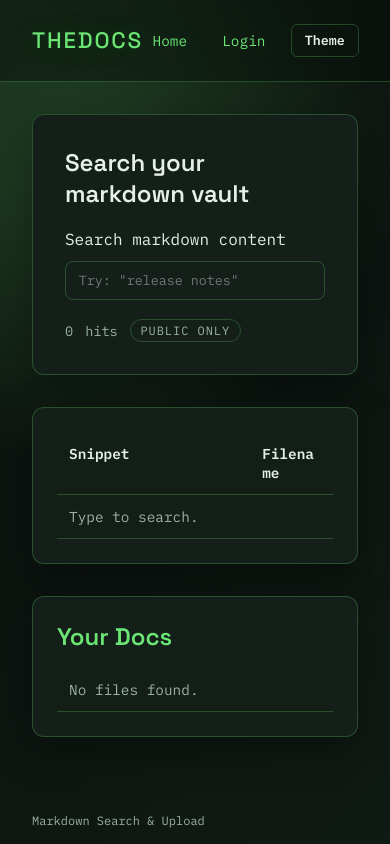
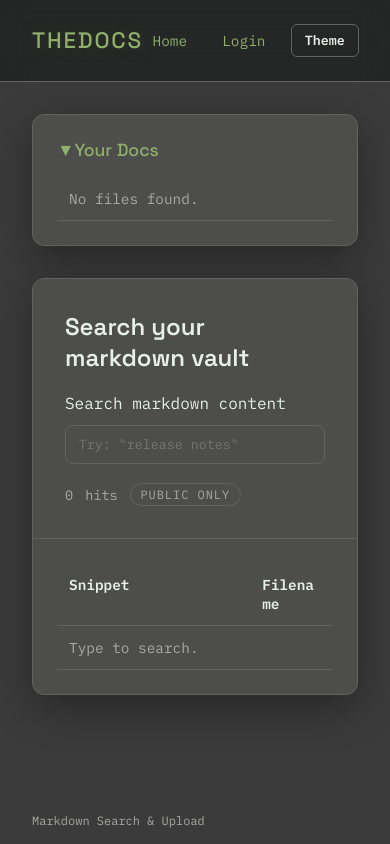
Before and after one commit to costa-rica/TheDocs, a FastAPI app: page / in a window 390 px wide. Run offline with FastAPI, Linux system fonts and the light colour scheme; parts of the project's set-up code (start-up, migrations or seed data) failed here and were passed over; some libraries are stand-ins or nearby versions.

Commit message:
Redesign home page layout and color scheme
- Reorganize layout: Your Docs on left, Search on right (mobile-first)
- Replace neon green gradient with solid color backgrounds
- Update color palette to earthy grays with muted green accents
  - Dark theme: Rich Grey, Neutral Dark Gray, Storm Dust, Bonsai
  - Light theme: Clean whites and grays with olive green accents
- Unify search section with single border around header and results
- Add collapsible Your Docs on small screens (expanded by default)

🤖 Generated with [Claude Code](https://claude.com/claude-code)

Co-Authored-By: Claude <noreply@anthropic.com>

```diff
--- a/src/app/static/css/styles.css
+++ b/src/app/static/css/styles.css
@@ -7,29 +7,29 @@
 }
 
 .theme-dark {
-  --bg: #0a0f0c;
-  --bg-alt: #101a14;
-  --panel: #131f18;
+  --bg: #3B3B3B;
+  --bg-alt: #4D4D4B;
+  --panel: #4D4D4B;
   --text: #e6efe9;
-  --muted: #9bb2a5;
-  --accent: #6be675;
-  --accent-strong: #34c759;
-  --border: rgba(107, 230, 117, 0.25);
-  --table: rgba(19, 31, 24, 0.9);
-  --glow: 0 0 25px rgba(52, 199, 89, 0.25);
+  --muted: #a8a8a6;
+  --accent: #8EB068;
+  --accent-strong: #4B7231;
+  --border: #626261;
+  --table: #4D4D4B;
+  --glow: 0 0 20px rgba(142, 176, 104, 0.2);
 }
 
 .theme-light {
-  --bg: #f6f7f4;
-  --bg-alt: #eef2ec;
+  --bg: #ffffff;
+  --bg-alt: #f5f5f5;
   --panel: #ffffff;
-  --text: #0f1a14;
-  --muted: #5d6b62;
-  --accent: #1d7f3b;
-  --accent-strong: #11632c;
-  --border: rgba(17, 99, 44, 0.2);
-  --table: rgba(255, 255, 255, 0.95);
-  --glow: 0 0 20px rgba(29, 127, 59, 0.2);
+  --text: #2d2d2d;
+  --muted: #6b6b6b;
+  --accent: #4B7231;
+  --accent-strong: #2F502C;
+  --border: #d4d4d4;
+  --table: #ffffff;
+  --glow: 0 0 15px rgba(75, 114, 49, 0.15);
 }
 
 * {
@@ -39,9 +39,7 @@
 body {
   margin: 0;
   font-family: var(--font-mono);
-  background: radial-gradient(circle at top left, rgba(107, 230, 117, 0.12), transparent 50%),
-    radial-gradient(circle at 20% 20%, rgba(107, 230, 117, 0.15), transparent 40%),
-    linear-gradient(135deg, var(--bg), var(--bg-alt));
+  background: var(--bg);
   color: var(--text);
   min-height: 100vh;
   display: flex;
@@ -137,17 +135,26 @@ a:hover {
   gap: 2rem;
 }
 
-.search-panel {
+.search-section {
   background: var(--panel);
-  padding: 2rem;
   border-radius: var(--radius);
   box-shadow: var(--shadow);
   border: 1px solid var(--border);
+  overflow: hidden;
 }
 
-.search-panel h1 {
+.search-header {
+  padding: 2rem;
+  border-bottom: 1px solid var(--border);
+}
+
+.search-header h1 {
   font-family: var(--font-display);
   margin-top: 0;
+}
+
+.search-results {
+  padding: 1.5rem;
 }
 
 .search-form {
@@ -249,6 +256,36 @@ button.danger {
   margin: 0 0 1rem;
   font-family: var(--font-display);
   color: var(--accent);
+}
+
+.docs-collapse summary {
+  cursor: pointer;
+  list-style: none;
+}
+
+.docs-collapse summary::-webkit-details-marker {
+  display: none;
+}
+
+.docs-collapse summary::before {
+  content: "▼ ";
+  display: inline-block;
+  transition: transform var(--transition);
+}
+
+.docs-collapse:not([open]) summary::before {
+  transform: rotate(-90deg);
+}
+
+@media (min-width: 900px) {
+  .docs-collapse summary {
+    cursor: default;
+    pointer-events: none;
+  }
+
+  .docs-collapse summary::before {
+    display: none;
+  }
 }
 
 .doc-title {
--- a/src/app/templates/home.html
+++ b/src/app/templates/home.html
@@ -2,7 +2,32 @@
 {% block content %}
 <section class="home-layout">
   <div class="home-left">
-    <div class="search-panel">
+    <div class="results-panel">
+      <details class="docs-collapse" open>
+        <summary class="panel-title">Your Docs</summary>
+        <div class="docs-content">
+          <table class="results-table docs-table">
+            <tbody>
+              {% for row in rows %}
+              <tr>
+                <td>
+                  <a href="/markdown/{{ row.filename }}">{{ row.filename }}</a>{% if row.title %} ({{ row.title }}){% endif %}
+                </td>
+              </tr>
+              {% else %}
+              <tr>
+                <td class="empty-row">No files found.</td>
+              </tr>
+              {% endfor %}
+            </tbody>
+          </table>
+        </div>
+      </details>
+    </div>
+  </div>
+  <div class="home-right">
+    <div class="search-section">
+      <div class="search-header">
         <h1>Search your markdown vault</h1>
         <form class="search-form" method="get" action="/">
           <label for="q">Search markdown content</label>
@@ -26,7 +51,7 @@
           {% endif %}
         </div>
       </div>
-    <div class="results-panel">
+      <div class="search-results">
         <table class="results-table">
           <thead>
             <tr>
@@ -59,25 +84,6 @@
         </table>
       </div>
     </div>
-  <div class="home-right">
-    <div class="results-panel">
-      <h2 class="panel-title">Your Docs</h2>
-      <table class="results-table docs-table">
-        <tbody>
-          {% for row in rows %}
-          <tr>
-            <td>
-              <a href="/markdown/{{ row.filename }}">{{ row.filename }}</a>{% if row.title %} ({{ row.title }}){% endif %}
-            </td>
-          </tr>
-          {% else %}
-          <tr>
-            <td class="empty-row">No files found.</td>
-          </tr>
-          {% endfor %}
-        </tbody>
-      </table>
-    </div>
   </div>
 </section>
 {% endblock %}
```
Lines whose indentation alone changed are shown as unchanged.
